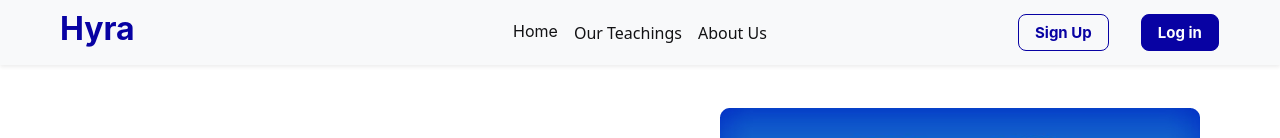
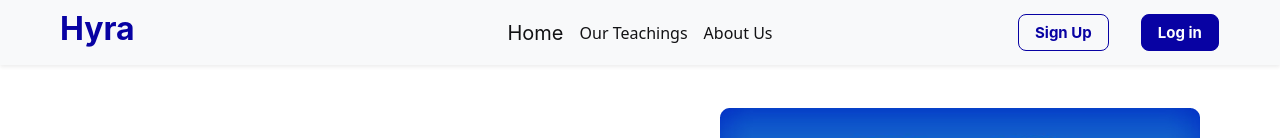
Before and after one commit to Oluwafemi-John1/Hyra-App, a React (Vite) app: page / in a window 1280 px wide. Shown: the top 138 px of the page. Built offline with nearby package versions, Linux system fonts and the light colour scheme.

Commit message:
Update font styles in .navText

```diff
--- a/src/App.css
+++ b/src/App.css
@@ -30,9 +30,8 @@
 }
 
 .navText {
-    font-family: Inter;
-    font-size: 20px;
-    font-style: normal;
+    font-family: 'Inter' !important;
+    font-size: 20px !important;
     font-weight: 500;
     line-height: normal;
 }
```
